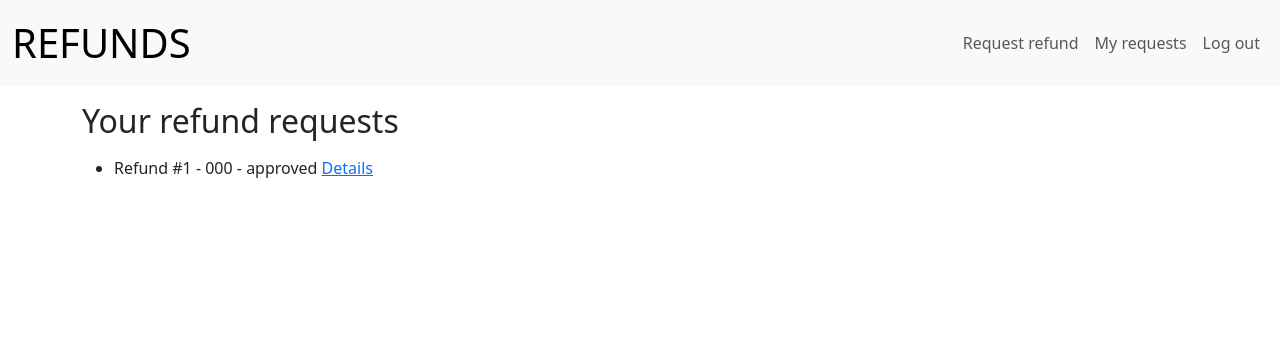
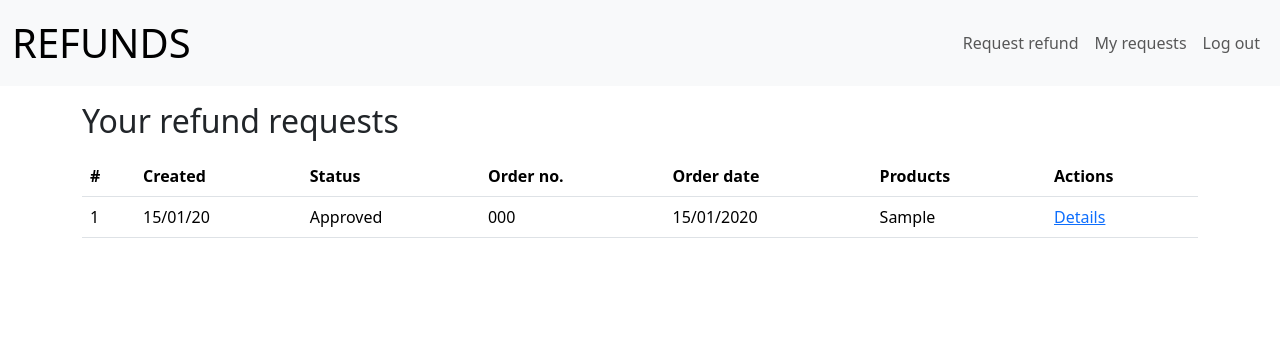
Before and after one commit to marcinbogdanowicz/refund_requests, a Django app: page /refunds/ in a window 1280 px wide. Shown: the top 346 px of the page. Run offline with Django 5.2, Linux system fonts and the light colour scheme; a user stored in the database is signed in; tables that the repository leaves empty hold one stand-in row (values such as "Sample post").

Commit message:
Reformat refund requests lists

```diff
--- a/refund_request_processing_system/apps/refunds/templates/refunds/refund_request_detail.html
+++ b/refund_request_processing_system/apps/refunds/templates/refunds/refund_request_detail.html
@@ -5,7 +5,7 @@
 {% block content %}
     <p class="h2 mb-3">Refund request no. {{ refund_request.id }}</p>
     <p><strong>Status:</strong> {{ refund_request.get_status_display }}</p>
-    <p><strong>Order:</strong> {{ refund_request.order }} from {{ refund_request.order_date }}</p>
+    <p><strong>Order:</strong> {{ refund_request.order_number }} from {{ refund_request.order_date }}</p>
     <p><strong>Products:</strong><br>{{ refund_request.products }}</p>
     <p><strong>Reason:</strong><br>{{ refund_request.reason }}</p>
     <p>
--- a/refund_request_processing_system/apps/refunds/templates/refunds/refund_request_list.html
+++ b/refund_request_processing_system/apps/refunds/templates/refunds/refund_request_list.html
@@ -4,16 +4,33 @@
 
 {% block content %}
   <p class="h2 mb-3">Your refund requests</p>
-  <ul>
+  <table class="table">
+    <thead>
+      <tr>
+        <th>#</th>
+        <th>Created</th>
+        <th>Status</th>
+        <th>Order no.</th>
+        <th>Order date</th>
+        <th>Products</th>
+        <th>Actions</th>
+      </tr>
     {% for refund_request in refund_requests %}
-      <li>
-        {{ refund_request }}
-        <a href="{% url 'refund_detail' refund_request.pk %}">
-          Details
-        </a>
-      </li>
+      <tr>
+        <td>{{ forloop.counter }}</td>
+        <td>{{ refund_request.created_at|date:'d/m/y' }}</td>
+        <td>{{ refund_request.status|capfirst }}</td>
+        <td>{{ refund_request.order_number }}</td>
+        <td>{{ refund_request.order_date|date:'d/m/Y' }}</td>
+        <td>{{ refund_request.products|truncatechars:50 }}</td>
+        <td>
+          <a href="{% url 'refund_detail' refund_request.pk %}">
+            Details
+          </a>
+        </td>
+      </tr>
     {% empty %}
-      <li>No refund requests yet.</li>
+      <tr><td colspan=5>No refund requests yet.</td></tr>
     {% endfor %}
-  </ul>
+  </table>
 {% endblock %}
```
